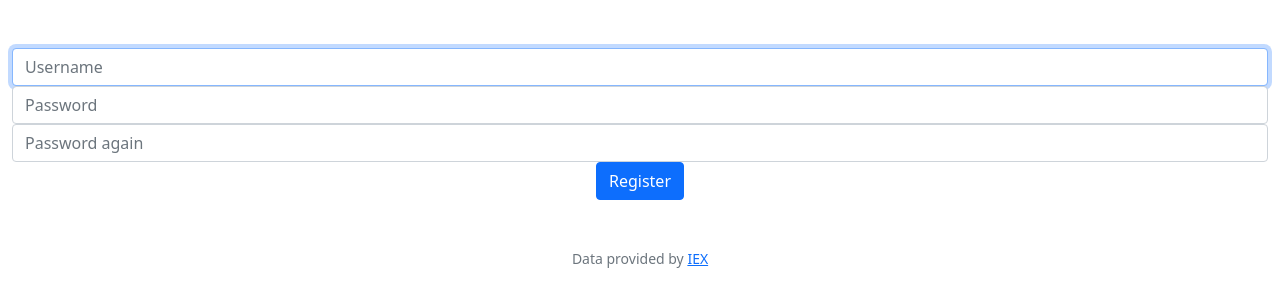
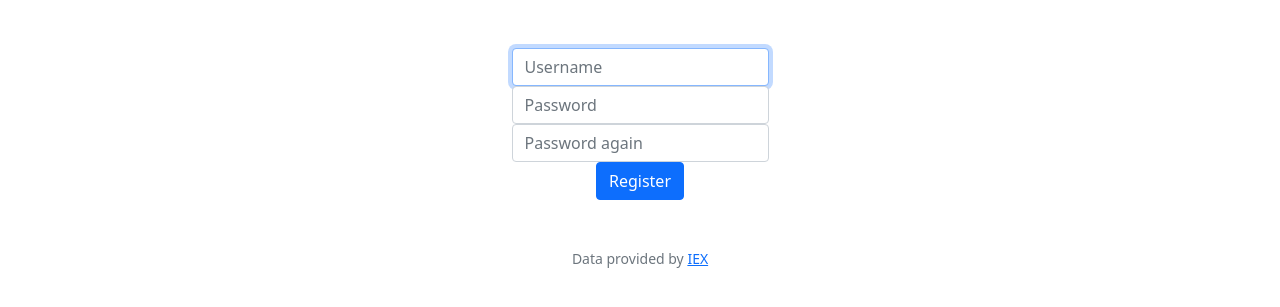
Before and after one commit to minhngocda/cs50_2022, a Flask app: page /register in a window 1280 px wide. Shown: the part 76-383 px from the top of the page. Run offline with Flask 2, Linux system fonts and the light colour scheme; some libraries are stand-ins or nearby versions.

Commit message:
Fri, Feb 25, 2022, 1:26 PM +00:00

```diff
--- a/finance/templates/register.html
+++ b/finance/templates/register.html
@@ -7,13 +7,13 @@
 {% block main %}
     <form action="/register" method="post">
         <div class="form-group">
-            <input autocomplete="off" autofocus class="form-control"  name="username" placeholder="Username" type="text">
+            <input autocomplete="off" autofocus class="form-control mx-auto w-auto"  name="username" placeholder="Username" type="text">
         </div>
         <div class="form-group">
-            <input class="form-control" id="password" name="password" placeholder="Password" type="password">
+            <input class="form-control mx-auto w-auto" id="password" name="password" placeholder="Password" type="password">
         </div>
         <div class="form-group">
-            <input class="form-control" id="confirmation" name="password" placeholder="Password again" type="password">
+            <input class="form-control mx-auto w-auto" id="confirmation" name="password" placeholder="Password again" type="password">
         </div>
         <button class="btn btn-primary" type="submit">Register</button>
     </form>
```
